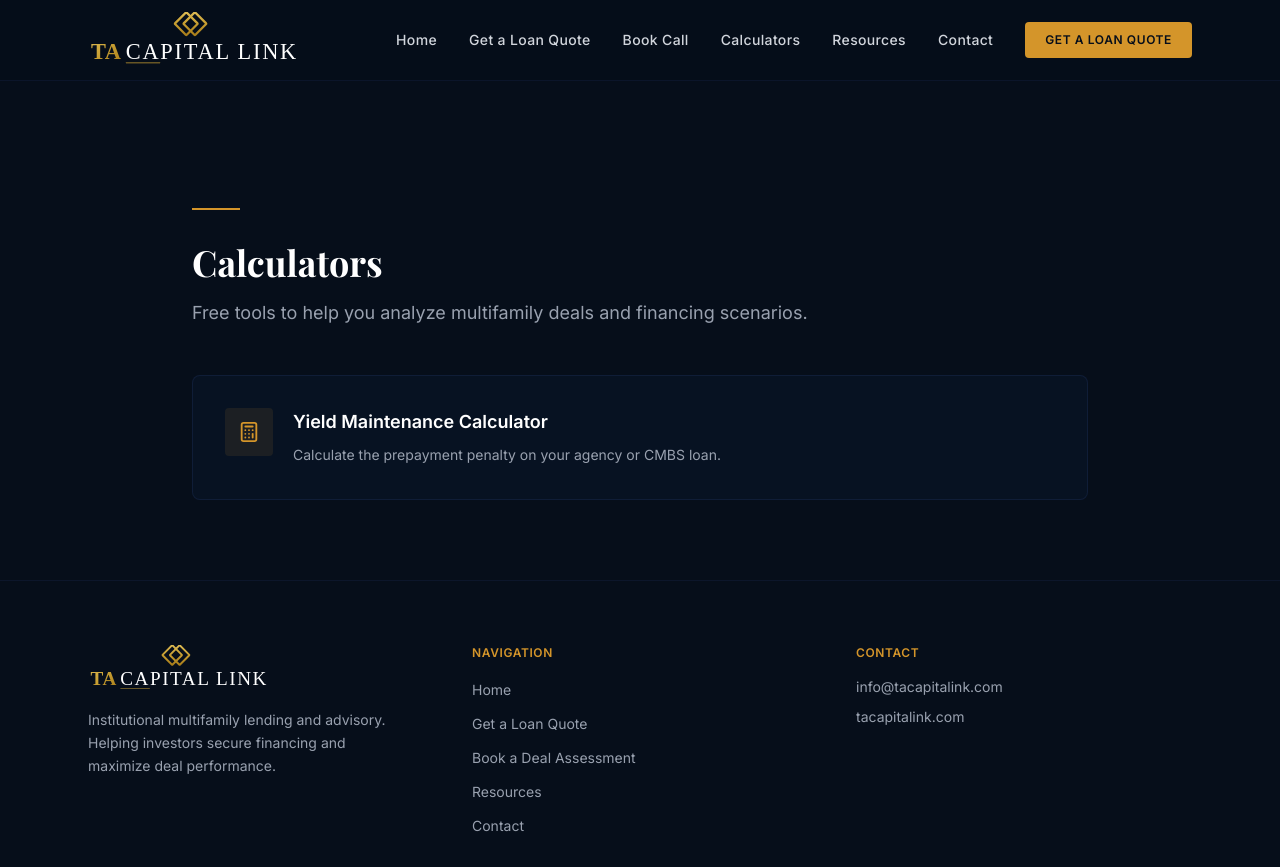
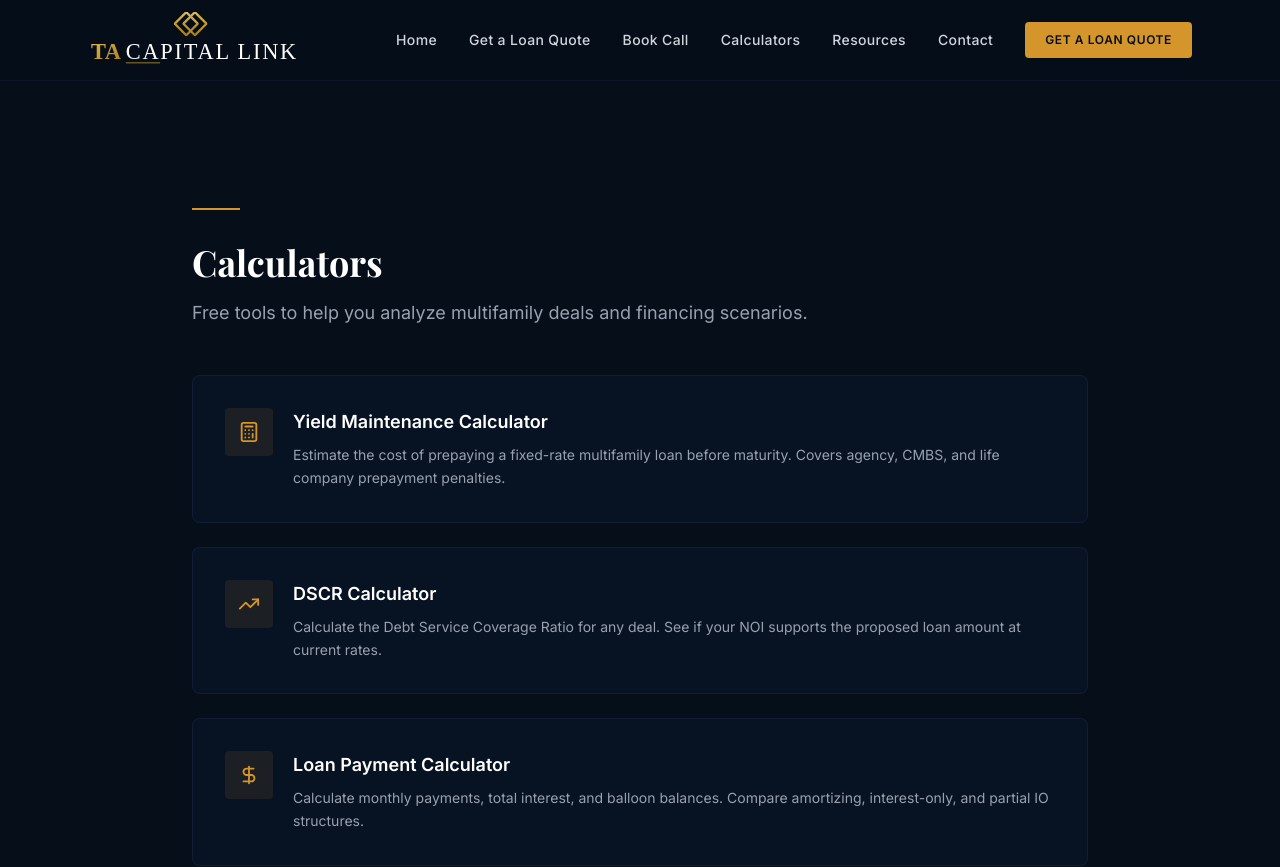
Before and after one commit to tobiabereoje/ta-capital-link, a Next.js app: page /calculators in a window 1280 px wide. Shown: the top 867 px of the page. Built offline with nearby package versions, Linux system fonts and the light colour scheme.

Commit message:
Update calculators index to list all three calculators

```diff
--- a/src/app/calculators/page.tsx
+++ b/src/app/calculators/page.tsx
@@ -1,12 +1,36 @@
 import type { Metadata } from "next";
 import Link from "next/link";
-import { Calculator } from "lucide-react";
+import { Calculator, TrendingUp, DollarSign } from "lucide-react";
 
 export const metadata: Metadata = {
   title: "Calculators | TA Capital Link",
   description:
-    "Free multifamily real estate calculators for yield maintenance, debt service coverage, and more.",
+    "Free multifamily real estate calculators for yield maintenance, DSCR, loan payments, and more.",
 };
+
+const calculators = [
+  {
+    title: "Yield Maintenance Calculator",
+    description:
+      "Estimate the cost of prepaying a fixed-rate multifamily loan before maturity. Covers agency, CMBS, and life company prepayment penalties.",
+    href: "/calculators/yield-maintenance",
+    icon: Calculator,
+  },
+  {
+    title: "DSCR Calculator",
+    description:
+      "Calculate the Debt Service Coverage Ratio for any deal. See if your NOI supports the proposed loan amount at current rates.",
+    href: "/calculators/dscr",
+    icon: TrendingUp,
+  },
+  {
+    title: "Loan Payment Calculator",
+    description:
+      "Calculate monthly payments, total interest, and balloon balances. Compare amortizing, interest-only, and partial IO structures.",
+    href: "/calculators/loan-payment",
+    icon: DollarSign,
+  },
+];
 
 export default function CalculatorsPage() {
   return (
@@ -22,24 +46,27 @@ export default function CalculatorsPage() {
         </p>
 
         <div className="grid gap-6">
+          {calculators.map((calc) => (
             <Link
-            href="/calculators/yield-maintenance"
+              key={calc.href}
+              href={calc.href}
               className="bg-navy-900/40 border border-navy-800/60 rounded-lg p-8 transition-all duration-300 hover:border-gold-500/20 hover:bg-navy-900/60 group block"
             >
               <div className="flex items-start gap-5">
                 <div className="w-12 h-12 rounded bg-gold-500/10 flex items-center justify-center shrink-0 group-hover:bg-gold-500/20 transition-colors">
-                <Calculator size={22} className="text-gold-500" />
+                  <calc.icon size={22} className="text-gold-500" />
                 </div>
                 <div>
                   <h3 className="text-lg font-semibold text-white mb-2">
-                  Yield Maintenance Calculator
+                    {calc.title}
                   </h3>
                   <p className="text-sm text-gray-400 leading-relaxed">
-                  Calculate the prepayment penalty on your agency or CMBS loan.
+                    {calc.description}
                   </p>
                 </div>
               </div>
             </Link>
+          ))}
         </div>
       </div>
     </section>
```
Lines whose indentation alone changed are shown as unchanged.
